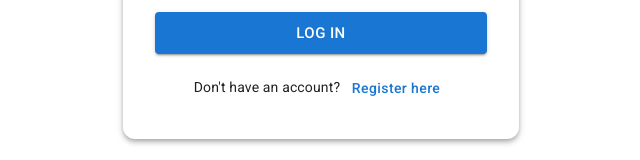
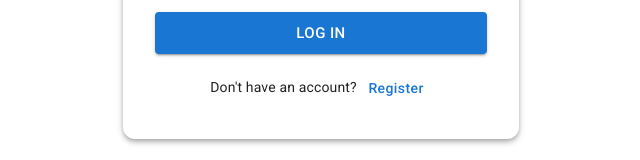
Before and after one commit to marm-rikhav/git-prac, a React (Vite) app in the folder client/: page / in a window 1280 px wide. Shown: the part 574-734 px from the top of the page, without its empty margins (319-959 px from the left). Built offline with nearby package versions, Linux system fonts and the light colour scheme.

Commit message:
changed the text of button

```diff
--- a/client/src/components/Login.jsx
+++ b/client/src/components/Login.jsx
@@ -162,7 +162,7 @@ export default function Login({ onSwitchToRegister }) {
         <Typography variant="body2">
           Don't have an account?{' '}
           <Button color="primary" onClick={onSwitchToRegister} sx={{ textTransform: 'none' }}>
-            Register here
+            Register
           </Button>
         </Typography>
       </Box>
```
